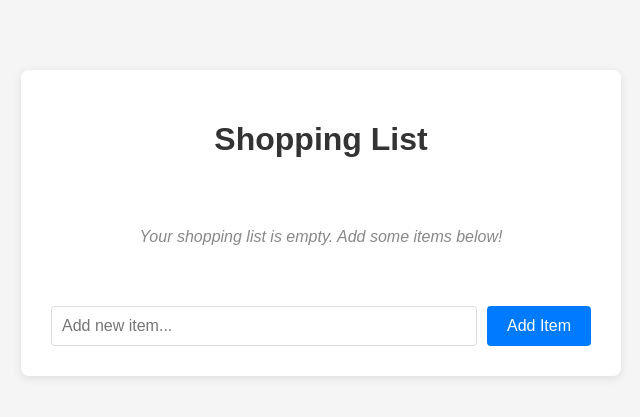
After one commit to tanaydin/TestAssessment, a PHP site: page /views/shopping_list.php in a window 1280 px wide. The commit adds this page. Shown: the top 417 px of the page, without its empty margins (319-959 px from the left). Run offline with PHP 8.4, Linux system fonts and the light colour scheme.

Commit message:
Added basic controller and view for the appliction Added  not working buttons for layout formatting. Seperated common html parts to the different files.

```diff
--- /dev/null
+++ b/assets/css/styles.css
@@ -0,0 +1,65 @@
+body {
+    font-family: Arial, sans-serif;
+    max-width: 600px;
+    margin: 50px auto;
+    padding: 20px;
+    background-color: #f5f5f5;
+}
+.container {
+    background-color: white;
+    padding: 30px;
+    border-radius: 8px;
+    box-shadow: 0 2px 10px rgba(0,0,0,0.1);
+}
+h1 {
+    color: #333;
+    text-align: center;
+    margin-bottom: 30px;
+}
+.item {
+    display: flex;
+    align-items: center;
+    padding: 10px 0;
+    border-bottom: 1px solid #eee;
+}
+.item:last-child {
+    border-bottom: none;
+}
+.item input[type="checkbox"] {
+    margin-right: 15px;
+    transform: scale(1.2);
+}
+.item.completed {
+    text-decoration: line-through;
+    color: #888;
+}
+.add-item {
+    margin-top: 20px;
+    display: flex;
+    gap: 10px;
+}
+.add-item input[type="text"] {
+    flex: 1;
+    padding: 10px;
+    border: 1px solid #ddd;
+    border-radius: 4px;
+    font-size: 16px;
+}
+.add-item button {
+    padding: 10px 20px;
+    background-color: #007bff;
+    color: white;
+    border: none;
+    border-radius: 4px;
+    cursor: pointer;
+    font-size: 16px;
+}
+.add-item button:hover {
+    background-color: #0056b3;
+}
+.empty-state {
+    text-align: center;
+    color: #888;
+    font-style: italic;
+    padding: 40px 0;
+}
--- /dev/null
+++ b/assets/js/script.js
@@ -0,0 +1,39 @@
+document.addEventListener('DOMContentLoaded', function() {
+
+    function addItem() {
+        const input = document.getElementById('newItem');
+        const itemName = input.value.trim();
+
+        if (itemName) {
+            // In a real application, this would make an AJAX request
+            // For now, we'll just show an alert
+            alert('Item "' + itemName + '" would be added to the list!');
+            input.value = '';
+        }
+    }
+
+    // Allow adding items with Enter key
+    document.getElementById('newItem').addEventListener('keypress', function(e) {
+        if (e.key === 'Enter') {
+            addItem();
+        }
+    });
+
+    function deleteItem(id) {
+        fetch(`/delete/${id}`, {
+            method: 'DELETE',
+            headers: {
+                'Content-Type': 'application/json'
+            }
+        });
+    }
+
+    document.querySelectorAll('.delete-item').forEach(button => {
+        button.addEventListener('click', function() {
+            deleteItem(this.dataset.id);
+        });
+    });
+
+    document.getElementById('addItem').addEventListener('click', addItem);
+
+});
--- /dev/null
+++ b/views/layouts/footer.php
@@ -0,0 +1,5 @@
+    </div>
+
+    <script src="../assets/js/script.js"></script>
+</body>
+</html>
--- /dev/null
+++ b/views/layouts/header.php
@@ -0,0 +1,11 @@
+<!DOCTYPE html>
+<html lang="en">
+<head>
+    <meta charset="UTF-8">
+    <meta name="viewport" content="width=device-width, initial-scale=1.0">
+    <title><?php echo isset($pageTitle) ? $pageTitle : 'Shopping List'; ?></title>
+    <link rel="stylesheet" href="../assets/css/styles.css">
+</head>
+<body>
+    <div class="container">
+        <h1><?php echo isset($pageTitle) ? $pageTitle : 'Shopping List'; ?></h1>
--- /dev/null
+++ b/views/shopping_list.php
@@ -0,0 +1,24 @@
+<?php include 'layouts/header.php'; ?>
+
+        <?php if (empty($items)): ?>
+            <div class="empty-state">
+                Your shopping list is empty. Add some items below!
+            </div>
+        <?php else: ?>
+            <ul style="list-style: none; padding: 0;">
+                <?php foreach ($items as $item): ?>
+                    <li style="display: flex;" class="item <?php echo $item->completed ? 'completed' : ''; ?>">
+                        <input type="checkbox" <?php echo $item->completed ? 'checked' : ''; ?>>
+                        <?php echo htmlspecialchars($item->name); ?>
+                        <button class="delete-item" data-id="<?php echo $item->id; ?>">X</button>
+                    </li>
+                <?php endforeach; ?>
+            </ul>
+        <?php endif; ?>
+
+        <div class="add-item">
+            <input type="text" placeholder="Add new item..." id="newItem">
+            <button id="addItem">Add Item</button>
+        </div>
+
+<?php include 'layouts/footer.php'; ?>
```
Also changed, not shown: controllers/ShoppingListController.php (added, +48 -0 lines), index.php (+22 -20 lines).
